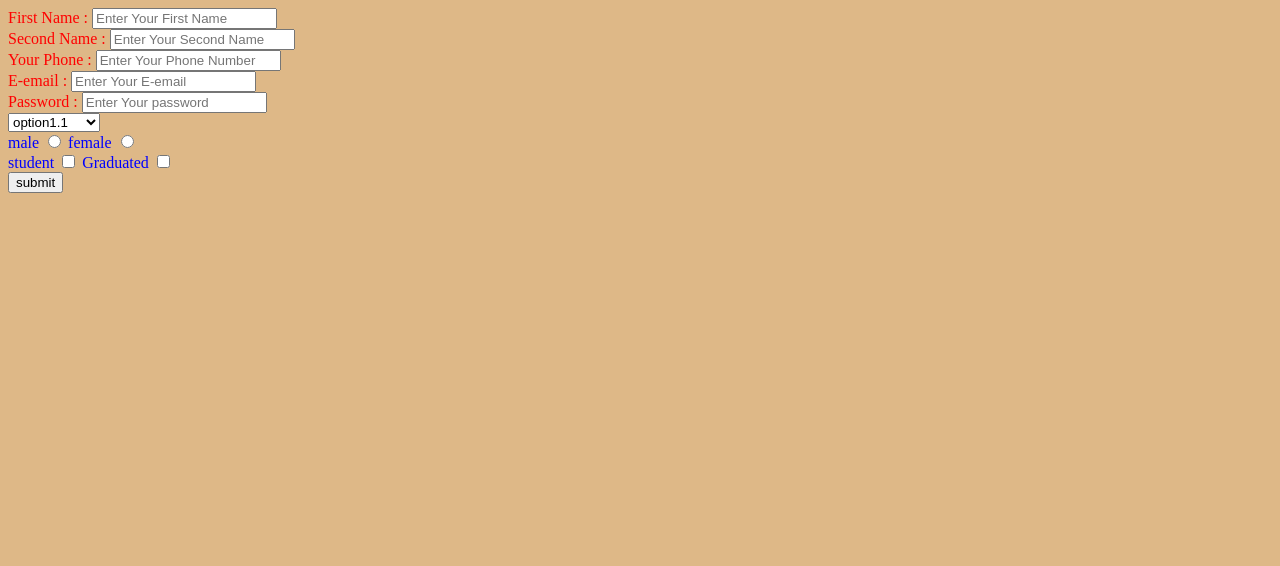
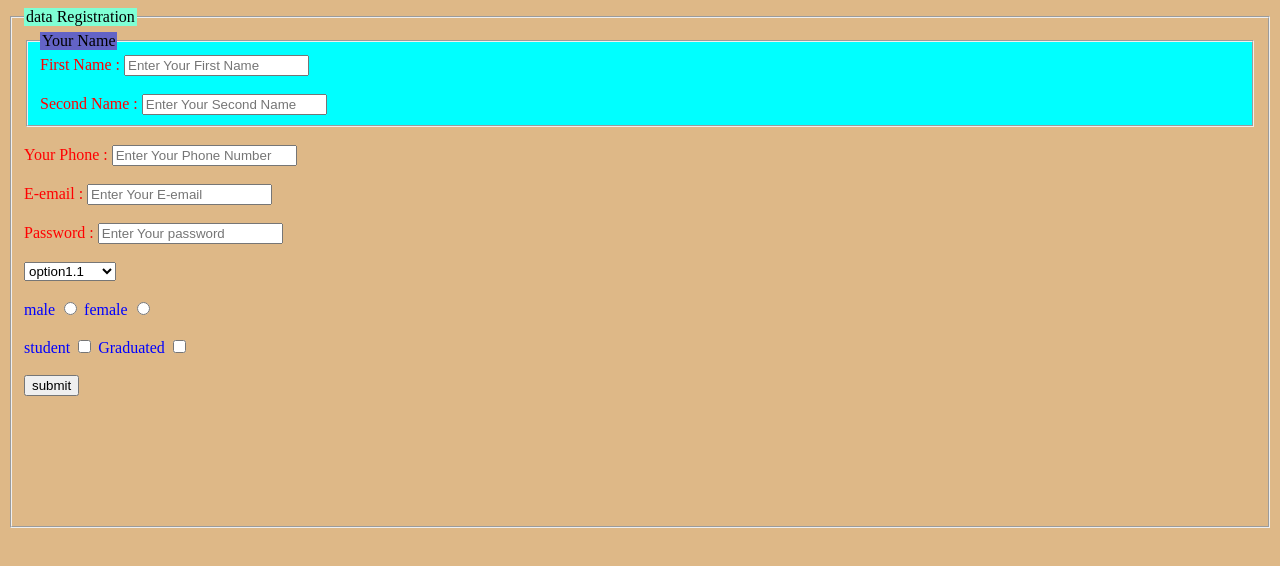
Before and after one commit to Mohamed-Atef2003/2th-project, a plain HTML site: page index.html in a window 1280 px wide. Drawn offline with Linux system fonts and the light colour scheme.

Commit message:
Add files via upload

```diff
--- a/index.html
+++ b/index.html
@@ -6,21 +6,30 @@
 </head>
 <body bgcolor="burlywood">
 
+    <fieldset style="width:300 ; height: 500px ;">
+        <legend style="background-color:aquamarine ;" >data Registration</legend>
         <form >
 
+
+                        <!--field have fall name-->
+            <fieldset style="background-color: aqua;";">
+                <legend style="background-color: rgb(99, 99, 198) ;">Your Name</legend>
                 <div>
                         <!--to input first name-->
                 <label for="first" style="color:red ;">First Name :</label>
                 <input type="text" id="first" placeholder="Enter Your First Name" required>
                 </div>
+                <br>
 
                 <div>
                         <!--to input second name-->
                 <label for="sec" style="color:red ;" >Second Name :</label>
                 <input type="text"  id="sec" placeholder="Enter Your Second Name" required >
                 </div>
+            </fieldset>
 
 
+            <br>
 
            <div>
                     <!--to input Phone Number-->
@@ -29,7 +38,7 @@
            </div>
 
 
-
+           <br>
 
             <div>
                                 <!--to input E-email-->
@@ -37,7 +46,7 @@
                 <input type="email" id="email" placeholder="Enter Your E-email" required>
             </div>
 
-
+            <br>
 
             <div>
                     <!--to input Password-->
@@ -45,6 +54,9 @@
             <input type="password" id="password" placeholder="Enter Your password" required>
             </div>
 
+            <br>
+
+            <!-- to choose option( 1.1 , 2.1 , 2.2 , 3.1 , 3.2 , 3.3)-->
             <div>
                 <select name="option" required>
                     <optgroup label="Group1">
@@ -63,6 +75,7 @@
 
             </div>
 
+           <br>
 
             <div>
                         <!--to choose male-->
@@ -73,6 +86,8 @@
                 <label for="fem" style="color:blue ;" >female</label>
                 <input type="radio" id="fem"  />
             </div>
+
+              <br>
 
             <div>
                         <!--to choose student-->
@@ -85,12 +100,14 @@
             </div>
 
 
-
+            <br>
 
 
             <button > submit </button>
 
         </form>
+    </fieldset>
+
 
 </body>
 </html>
```
Lines whose indentation alone changed are shown as unchanged.
